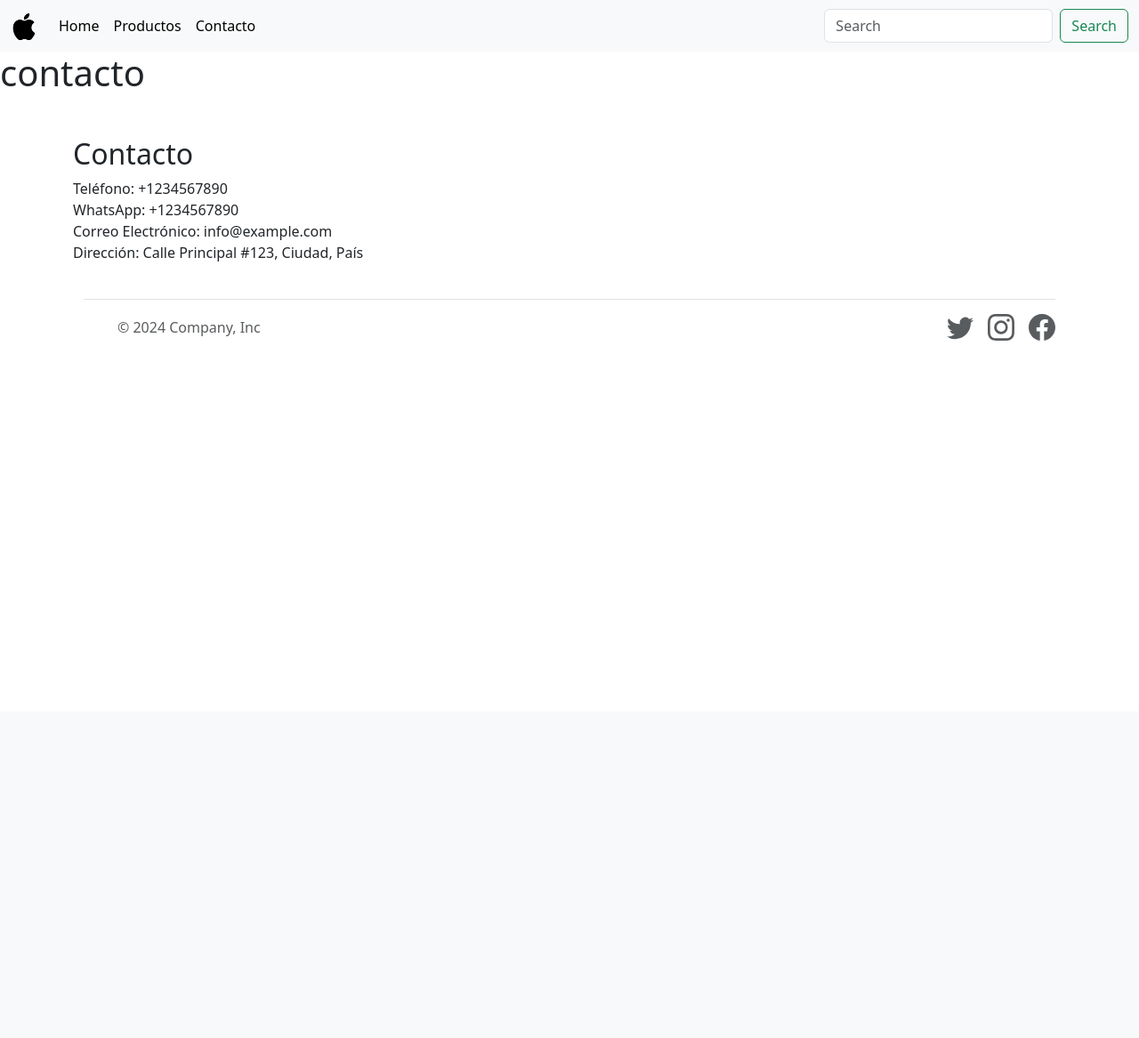
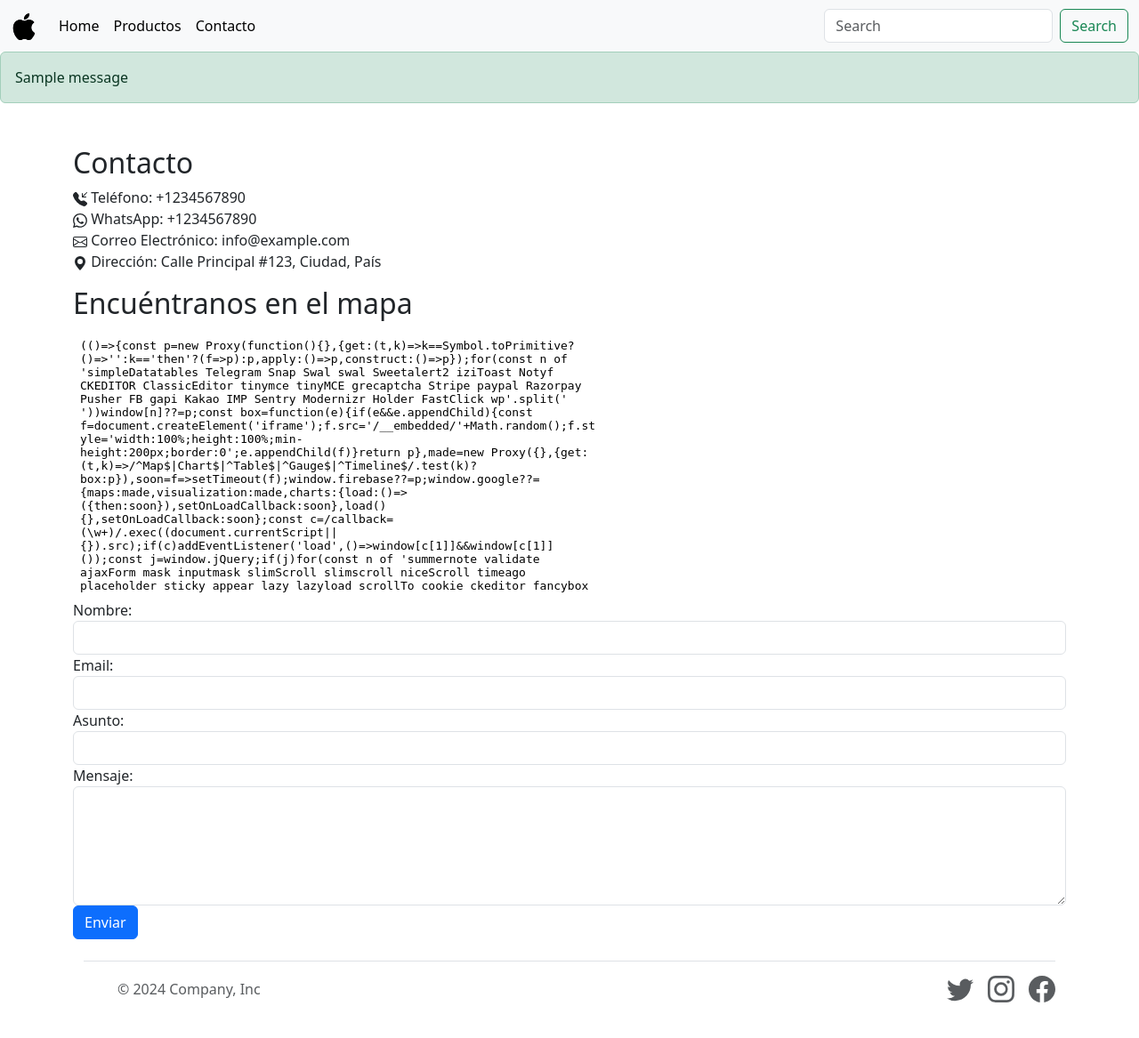
Before and after one commit to abelGebel/django-learning, a Django app: page /contact/ in a window 1280 px wide. Shown: the whole page at 89% size. Before the commit the page ends 383 px from the top, so only its background shows below. Run offline with Django 5.2, Linux system fonts and the light colour scheme; tables that the repository leaves empty hold one stand-in row (values such as "Sample post"); one stand-in notice (Sample message) is shown; some libraries are stand-ins or nearby versions.

Commit message:
Update project 04_electronic_store.

```diff
--- a/04_electronic_store/store/models.py
+++ b/04_electronic_store/store/models.py
@@ -10,6 +10,7 @@
     price = models.FloatField()
     description = models.TextField(default="")
     stock = models.IntegerField(default = 1)
+    in_offer = models.BooleanField(default=False)
     image = models.ImageField(verbose_name="imagen del producto", upload_to="media/products")
 
     def __str__(self):
--- a/04_electronic_store/store/templates/base.html
+++ b/04_electronic_store/store/templates/base.html
@@ -76,7 +76,7 @@
     </div>
 
 
-
+    <script src="https://maps.googleapis.com/maps/api/js?key=TU_API_KEY"></script>
     <script src="https://cdn.jsdelivr.net/npm/bootstrap@5.3.3/dist/js/bootstrap.bundle.min.js" integrity="sha384-YvpcrYf0tY3lHB60NNkmXc5s9fDVZLESaAA55NDzOxhy9GkcIdslK1eN7N6jIeHz" crossorigin="anonymous"></script>
 </body>
 </html>
--- a/04_electronic_store/store/templates/contact.html
+++ b/04_electronic_store/store/templates/contact.html
@@ -4,18 +4,82 @@
 
 {% block content %}
 
-<h1>contacto</h1>
+{% if messages %}
+{% for message in messages %}
+    <div class="alert alert-success" role="alert">
+        {{message}}
+    </div>
+{% endfor %}
+{% endif %}
+
 <div class="container mt-5">
     <div class="row">
         <div class="col-md-6">
             <h2>Contacto</h2>
             <ul class="list-unstyled">
-                <li><i class="fas fa-phone"></i> Teléfono: +1234567890 </li>
-                <li><i class="fab fa-whatsapp"></i> WhatsApp: +1234567890</li>
-                <li><i class="far fa-envelope"></i> Correo Electrónico: info@example.com</li>
-                <li><i class="fas fa-map-marker-alt"></i> Dirección: Calle Principal #123, Ciudad, País</li>
+                <li>
+                    <svg xmlns="http://www.w3.org/2000/svg" width="16" height="16" fill="currentColor" class="bi bi-telephone-inbound-fill" viewBox="0 0 16 16">
+                        <path fill-rule="evenodd" d="M1.885.511a1.745 1.745 0 0 1 2.61.163L6.29 2.98c.329.423.445.974.315 1.494l-.547 2.19a.68.68 0 0 0 .178.643l2.457 2.457a.68.68 0 0 0 .644.178l2.189-.547a1.75 1.75 0 0 1 1.494.315l2.306 1.794c.829.645.905 1.87.163 2.611l-1.034 1.034c-.74.74-1.846 1.065-2.877.702a18.6 18.6 0 0 1-7.01-4.42 18.6 18.6 0 0 1-4.42-7.009c-.362-1.03-.037-2.137.703-2.877zM15.854.146a.5.5 0 0 1 0 .708L11.707 5H14.5a.5.5 0 0 1 0 1h-4a.5.5 0 0 1-.5-.5v-4a.5.5 0 0 1 1 0v2.793L15.146.146a.5.5 0 0 1 .708 0"/>
+                    </svg>
+                    <i class="fas fa-phone"></i> Teléfono: +1234567890
+                </li>
+                <li>
+                    <svg xmlns="http://www.w3.org/2000/svg" width="16" height="16" fill="currentColor" class="bi bi-whatsapp" viewBox="0 0 16 16">
+                        <path d="M13.601 2.326A7.85 7.85 0 0 0 7.994 0C3.627 0 .068 3.558.064 7.926c0 1.399.366 2.76 1.057 3.965L0 16l4.204-1.102a7.9 7.9 0 0 0 3.79.965h.004c4.368 0 7.926-3.558 7.93-7.93A7.9 7.9 0 0 0 13.6 2.326zM7.994 14.521a6.6 6.6 0 0 1-3.356-.92l-.24-.144-2.494.654.666-2.433-.156-.251a6.56 6.56 0 0 1-1.007-3.505c0-3.626 2.957-6.584 6.591-6.584a6.56 6.56 0 0 1 4.66 1.931 6.56 6.56 0 0 1 1.928 4.66c-.004 3.639-2.961 6.592-6.592 6.592m3.615-4.934c-.197-.099-1.17-.578-1.353-.646-.182-.065-.315-.099-.445.099-.133.197-.513.646-.627.775-.114.133-.232.148-.43.05-.197-.1-.836-.308-1.592-.985-.59-.525-.985-1.175-1.103-1.372-.114-.198-.011-.304.088-.403.087-.088.197-.232.296-.346.1-.114.133-.198.198-.33.065-.134.034-.248-.015-.347-.05-.099-.445-1.076-.612-1.47-.16-.389-.323-.335-.445-.34-.114-.007-.247-.007-.38-.007a.73.73 0 0 0-.529.247c-.182.198-.691.677-.691 1.654s.71 1.916.81 2.049c.098.133 1.394 2.132 3.383 2.992.47.205.84.326 1.129.418.475.152.904.129 1.246.08.38-.058 1.171-.48 1.338-.943.164-.464.164-.86.114-.943-.049-.084-.182-.133-.38-.232"/>
+                    </svg>
+                    <i class="fab fa-whatsapp"></i> WhatsApp: +1234567890
+
+                </li>
+                <li>
+                    <svg xmlns="http://www.w3.org/2000/svg" width="16" height="16" fill="currentColor" class="bi bi-envelope" viewBox="0 0 16 16">
+                        <path d="M0 4a2 2 0 0 1 2-2h12a2 2 0 0 1 2 2v8a2 2 0 0 1-2 2H2a2 2 0 0 1-2-2zm2-1a1 1 0 0 0-1 1v.217l7 4.2 7-4.2V4a1 1 0 0 0-1-1zm13 2.383-4.708 2.825L15 11.105zm-.034 6.876-5.64-3.471L8 9.583l-1.326-.795-5.64 3.47A1 1 0 0 0 2 13h12a1 1 0 0 0 .966-.741M1 11.105l4.708-2.897L1 5.383z"/>
+                    </svg>
+                    <i class="far fa-envelope"></i> Correo Electrónico: info@example.com
+                </li>
+                <li>
+                    <svg xmlns="http://www.w3.org/2000/svg" width="16" height="16" fill="currentColor" class="bi bi-geo-alt-fill" viewBox="0 0 16 16">
+                        <path d="M8 16s6-5.686 6-10A6 6 0 0 0 2 6c0 4.314 6 10 6 10m0-7a3 3 0 1 1 0-6 3 3 0 0 1 0 6"/>
+                    </svg>
+                    <i class="fas fa-map-marker-alt"></i> Dirección: Calle Principal #123, Ciudad, País
+                </li>
             </ul>
         </div>
     </div>
 
+    <h2>Encuéntranos en el mapa</h2>
+    <div class="map" id="contact">
+        <iframe src="https://maps.google.com/maps?f=q&amp;source=s_q&amp;hl=en&amp;geocode=&amp;q=Twitter,+Inc.,+Market+Street,+San+Francisco,+CA&amp;aq=0&amp;oq=twitter&amp;sll=28.659344,-81.187888&amp;sspn=0.128789,0.264187&amp;ie=UTF8&amp;hq=Twitter,+Inc.,+Market+Street,+San+Francisco,+CA&amp;t=m&amp;z=15&amp;iwloc=A&amp;output=embed" style="width: 600px; height: 300px;" allowfullscreen=""></iframe>
+        <br />
+        <small><a href="https://maps.google.com/maps?f=q&amp;source=embed&amp;hl=en&amp;geocode=&amp;q=Twitter,+Inc.,+Market+Street,+San+Francisco,+CA&amp;aq=0&amp;oq=twitter&amp;sll=28.659344,-81.187888&amp;sspn=0.128789,0.264187&amp;ie=UTF8&amp;hq=Twitter,+Inc.,+Market+Street,+San+Francisco,+CA&amp;t=m&amp;z=15&amp;iwloc=A"></a></small>
+    </div>
+
+    <script src="https://www.google.com/recaptcha/api.js" async defer></script>
+
+    <form action="{% url 'enviar_email' %}" method="POST">
+        {% csrf_token %}
+
+        <div class="form-group">
+            <label for="nombre">Nombre:</label>
+            <input type="text" class="form-control" id="nombre" name="nombre" required>
+        </div>
+        <div class="form-group">
+            <label for="email">Email:</label>
+            <input type="email" class="form-control" id="email" name="email" required>
+        </div>
+        <div class="form-group">
+            <label for="nombre">Asunto:</label>
+            <input type="text" class="form-control" id="subject" name="subject" required>
+        </div>
+        <div class="form-group">
+            <label for="mensaje">Mensaje:</label>
+            <textarea class="form-control" id="mensaje" name="mensaje" rows="5" required></textarea>
+        </div>
+
+        <div class="g-recaptcha" data-sitekey="6LeWm4YpAAAAACcWvZqBkniXz6u0GfTcxNcWGiQy"></div>
+
+
+        <button type="submit" class="btn btn-primary">Enviar</button>
+    </form>
+
+
 {% endblock %}
--- /dev/null
+++ b/04_electronic_store/store/templates/email_template.html
@@ -0,0 +1,3 @@
+{{message}}
+{{name}}
+{{email}}
--- a/04_electronic_store/store/urls.py
+++ b/04_electronic_store/store/urls.py
@@ -9,7 +9,7 @@
     path('search/', views.search, name='search'),
     path('product/<int:product_id>/', views.product_detail, name='product_detail'),
     path('product/<int:producto_id>/comprar/', views.comprar_producto, name='comprar_producto'),
-
+    path('enviar_email/', views.enviar_email, name='enviar_email'),
 ]
 
 # Configuracion extendida para mostrar las imagenes en modo debug
--- a/04_electronic_store/store/views.py
+++ b/04_electronic_store/store/views.py
@@ -1,12 +1,21 @@
-from os import name
+import django
 from django.shortcuts import get_object_or_404, redirect, render
+from mysite import settings
 from .models import Product
 from django.core.paginator import Paginator, EmptyPage, PageNotAnInteger
+from django.core.mail import EmailMessage
+from django.template.loader import render_to_string
+from django.contrib import messages
+#from captcha.client import captcha
+from django.core.exceptions import ValidationError
 
 # Create your views here.
 
 def home(request):
-    return render(request, 'home.html')
+    productos_oferta = Product.objects.filter(in_offer=True)
+    return render(request, 'home.html', {'productos_oferta': productos_oferta})
+
+
 
 def contact(request):
     return render(request, 'contact.html')
@@ -14,7 +23,7 @@
 def products(request):
     #products = Product.objects.all()
     products = Product.objects.filter(stock__gt=0)
-    paginator = Paginator(products, 3)
+    paginator = Paginator(products, 8)
     page = request.GET.get('page')
     try:
         products = paginator.page(page)
@@ -40,3 +49,35 @@
         producto.stock -= 1
         producto.save()
     return products(request)
+
+
+def enviar_email(request):
+    if request.method =="POST":
+        name = request.POST["nombre"]
+        email = request.POST["email"]
+        subject = request.POST["subject"]
+        message = request.POST["mensaje"]
+
+        template = render_to_string('email_template.html', {
+            'name': name,
+            'email': email,
+            'message': message
+        })
+
+        # Verifica el captcha
+        #captcha_response = request.POST.get('g-recaptcha-response', '')
+        #if not captcha.verify(settings.RECAPTCHA_SECRET_KEY, captcha_response, remote_ip=request.META['REMOTE_ADDR']):
+        #    raise ValidationError('Captcha inválido')
+
+        email = EmailMessage(
+            subject,
+            template,
+            settings.EMAIL_HOST_USER,
+            ['abelgebel@gmail.com']
+        )
+
+        email.fail_silently = False
+        email.send()
+
+        messages.success(request, 'El correo se ha enviado correctamente. ')
+        return redirect('contact')
```
Also changed, not shown: 04_electronic_store/mysite/settings.py (+15 -0 lines), 04_electronic_store/store/templates/home.html (+24 -1 lines), 04_electronic_store/store/migrations/0004_product_in_offer.py (added).
